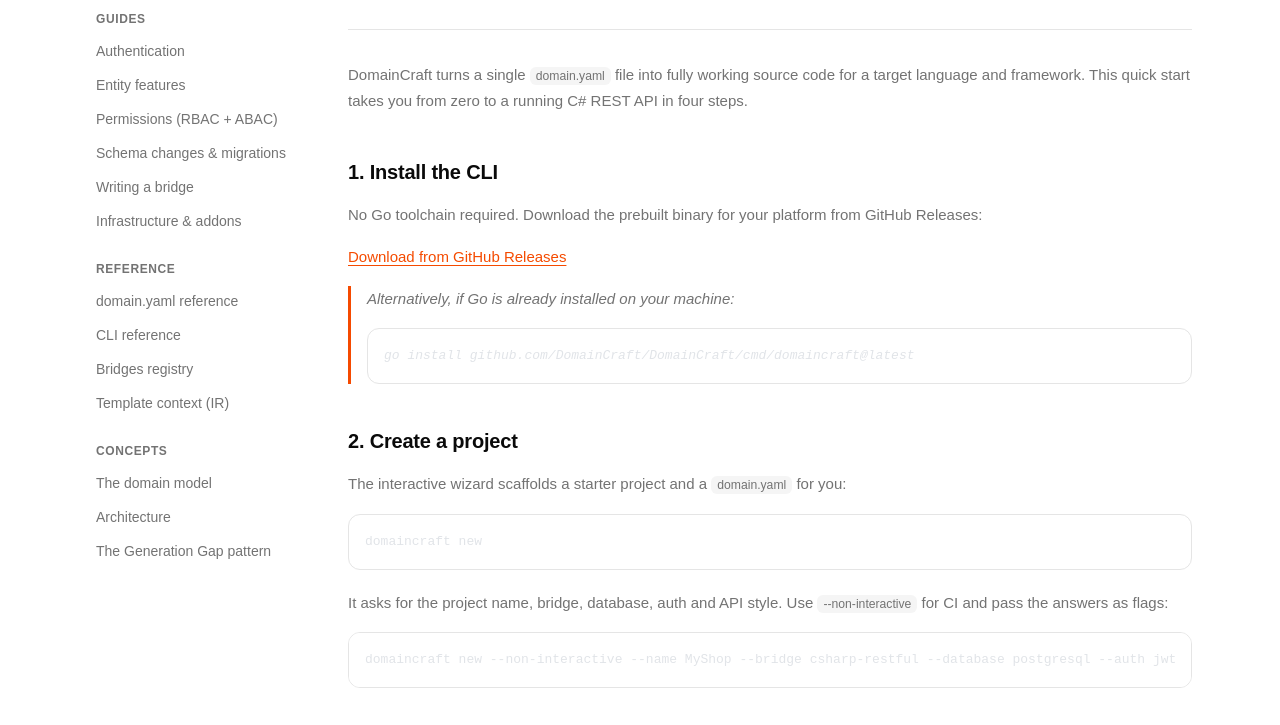
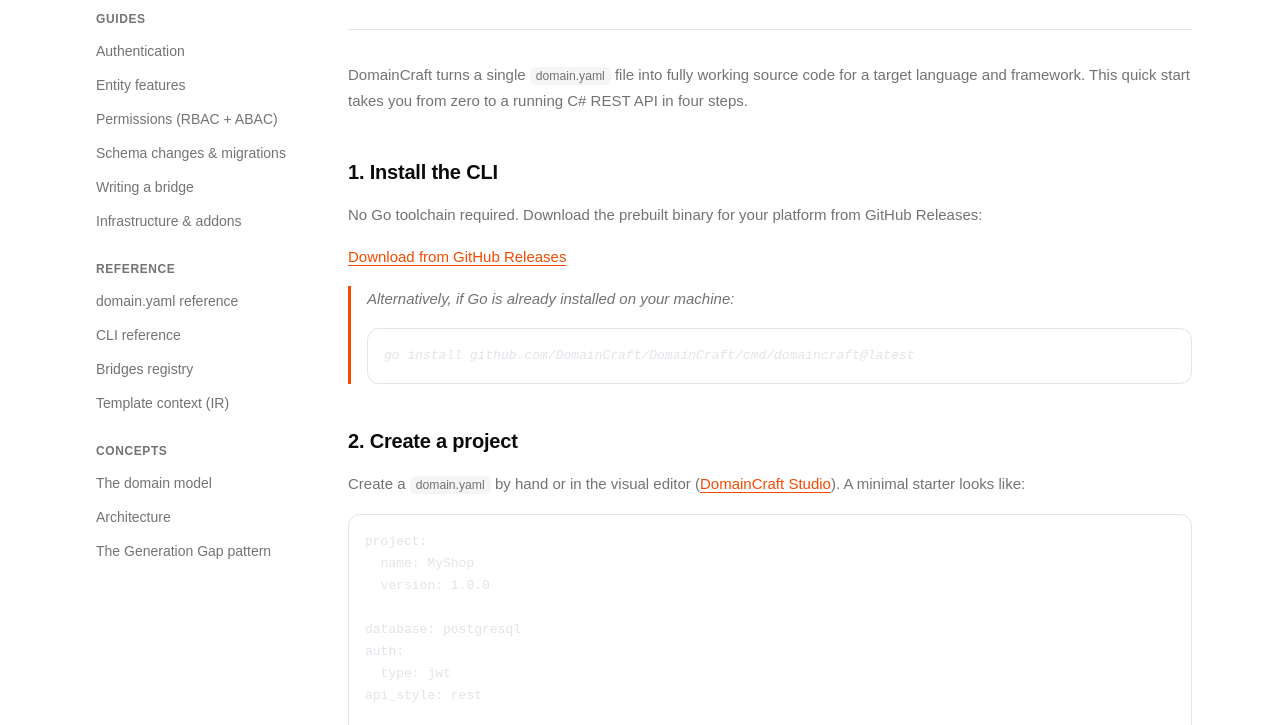
Before and after one commit to Fellmonkey/domaincraft-site, an Astro site: page /docs/getting-started/quickstart in a window 1280 px wide. Shown: the part 208-933 px from the top of the page. Built offline with nearby package versions, Linux system fonts and the light colour scheme; Astro itself is replaced by a stand-in of ours; code samples lack their colours.

Commit message:
rem new command from docs

````diff
--- a/src/content/docs/getting-started/quickstart.md
+++ b/src/content/docs/getting-started/quickstart.md
@@ -22,16 +22,25 @@ No Go toolchain required. Download the prebuilt binary for your platform from Gi
 
 ## 2. Create a project
 
-The interactive wizard scaffolds a starter project and a `domain.yaml` for you:
+Create a `domain.yaml` by hand or in the visual editor ([DomainCraft Studio](/studio)). A minimal starter looks like:
 
-```bash
-domaincraft new
-```
+```yaml
+project:
+  name: MyShop
+  version: 1.0.0
 
-It asks for the project name, bridge, database, auth and API style. Use `--non-interactive` for CI and pass the answers as flags:
+database: postgresql
+auth:
+  type: jwt
+api_style: rest
 
-```bash
-domaincraft new --non-interactive --name MyShop --bridge csharp-restful --database postgresql --auth jwt
+entities:
+  User:
+    fields:
+      id: uuid [primary]
+      email: string [required, unique, email]
+      name: string [required]
+      password: string [required, hidden]
 ```
 
 ## 3. Define your domain
--- a/src/content/docs/reference/cli.md
+++ b/src/content/docs/reference/cli.md
@@ -1,19 +1,19 @@
 ---
 title: CLI reference
-description: Every domaincraft command and flag — new, generate, validate, bridges, and their options.
+description: Every domaincraft command and flag — generate, validate, bridges, and their options.
 section: reference
 order: 2
-updated: "2026-08-03"
+updated: "2026-08-04"
 ---
 
 ## Commands
 
 | Command | Description |
 |---------|-------------|
-| `domaincraft new` / `init` | Interactive project wizard (name, bridge, database, auth, API style). `--non-interactive` for CI. |
 | `domaincraft generate` | Generate code. Interactive bridge selection if `--bridge` omitted. |
 | `domaincraft validate` | Validate `domain.yaml`. |
 | `domaincraft bridges` | List known bridges with cache status. |
+| `domaincraft --version` | Print the CLI version. |
 
 ## Global flags
 
@@ -33,10 +33,6 @@ updated: "2026-08-03"
 | `--prune` | Automatically delete/rename orphaned files detected by the migration engine, without prompting (CI-friendly). |
 | `--migrate` | After generation, run the bridge's declared database-migration commands (`migrations:` in `bridge.yaml`) against a real database. |
 
-## `new` flags
-
-`--name`, `--version`, `--database`, `--auth`, `--api-style`.
-
 ## Bridge resolution order
 
 1. Local path → use directly.
````
